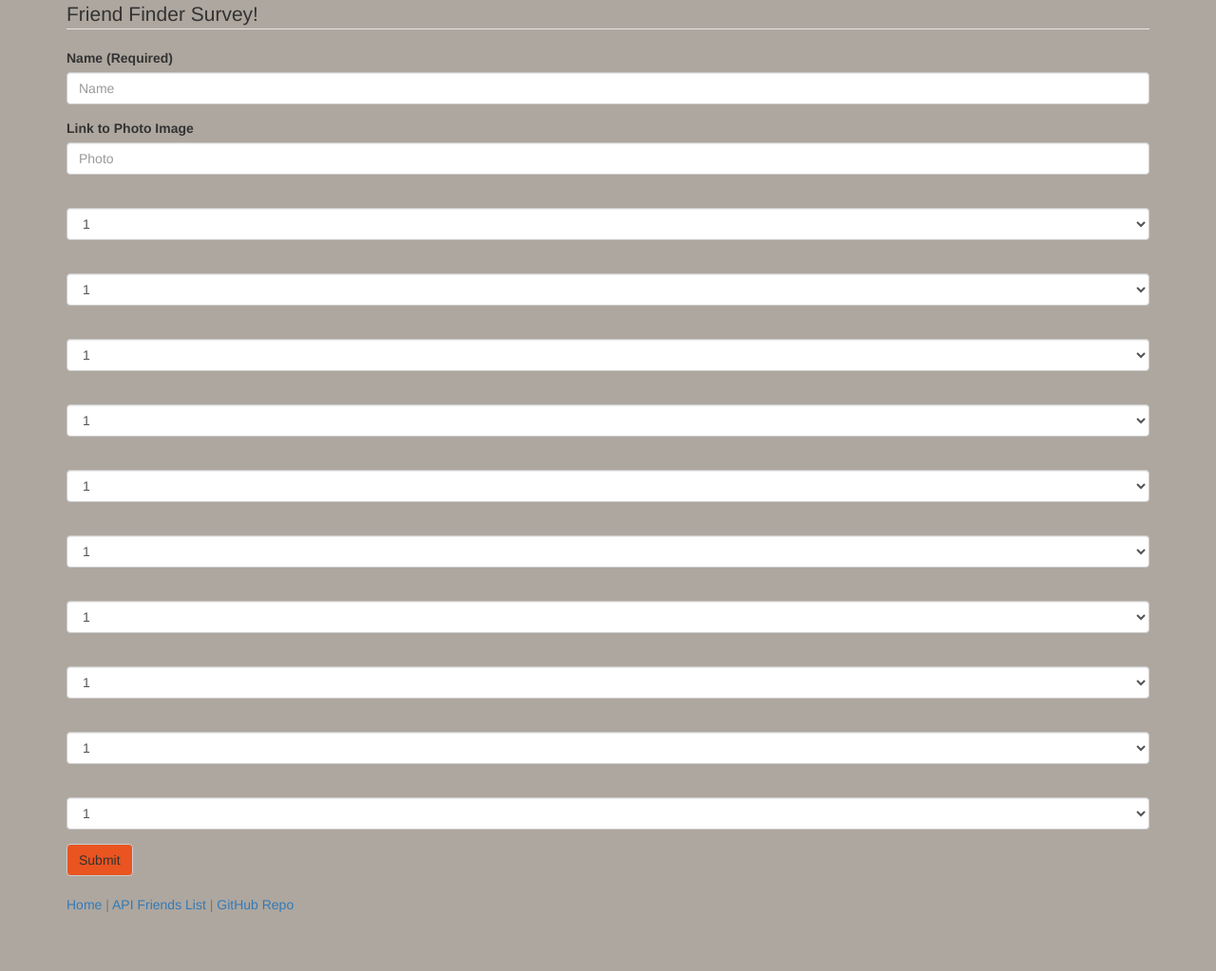
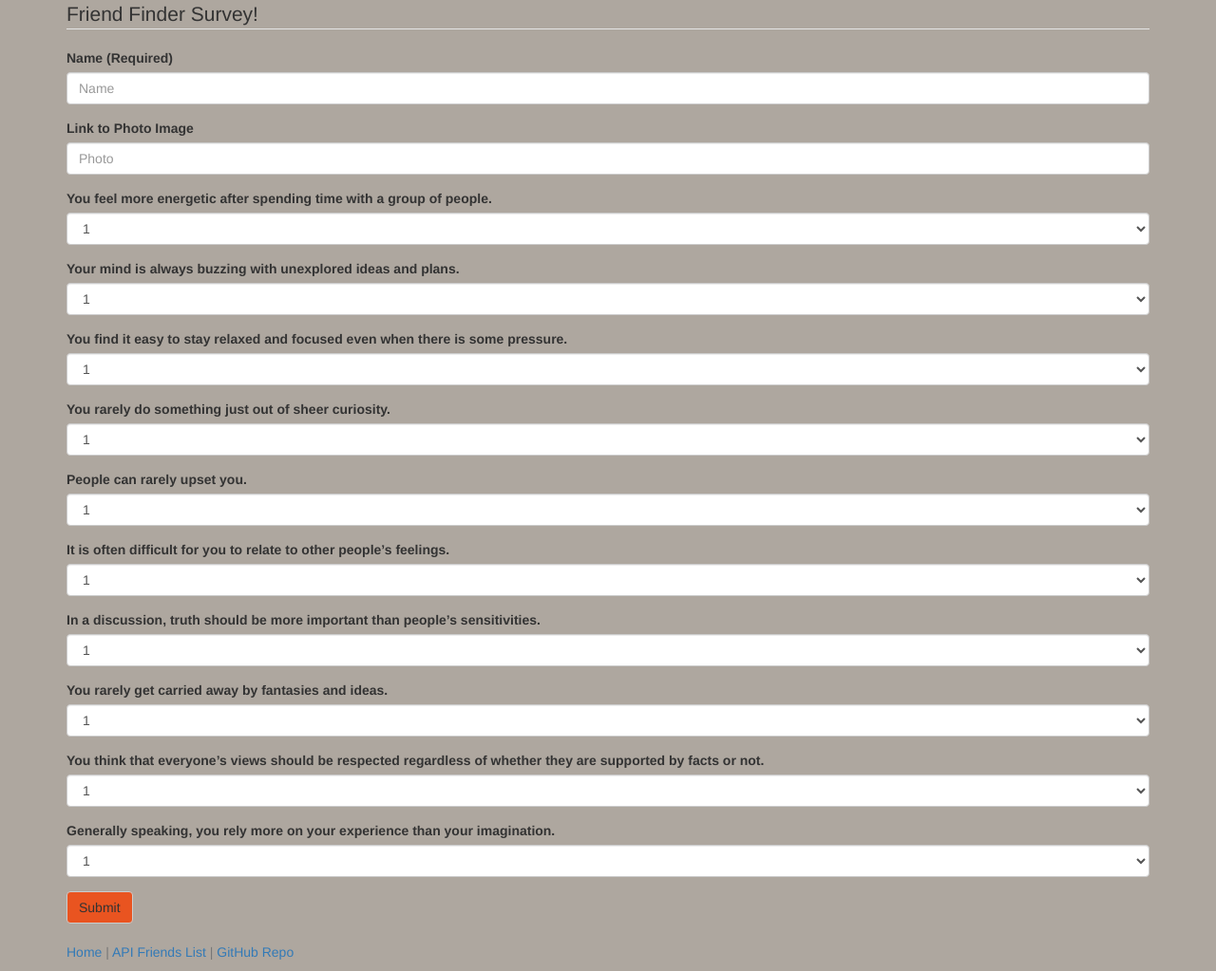
Before and after one commit to nordberg5780/FriendFinder, a website: page app/public/survey.html in a window 1280 px wide. Shown: the whole page at 95% size. Before the commit the page ends 973 px from the top, so only its background shows below. Drawn offline with nearby package versions, Linux system fonts and the light colour scheme; files that its build step writes are made by us from their sources.

Commit message:
Fixed an issue that would not display name or picture of the friend choosen

```diff
--- a/app/public/survey.html
+++ b/app/public/survey.html
@@ -24,7 +24,7 @@
 				<input type="text" class="form-control" id="photo" placeholder="Photo">
 			</div>
 			<div class="form-group">
-				<label for="name"></label>
+				<label for="name">You feel more energetic after spending time with a group of people.</label>
 				<select class="form-control" id="q1">
 					<option>1</option>
 					<option>2</option>
@@ -34,7 +34,7 @@
 				</select>
 			</div>
 			<div class="form-group">
-				<label for="name"></label>
+				<label for="name">Your mind is always buzzing with unexplored ideas and plans.</label>
 				<select class="form-control" id="q2">
 					<option>1</option>
 					<option>2</option>
@@ -44,7 +44,7 @@
 				</select>
 			</div>
 			<div class="form-group">
-				<label for="name"></label>
+				<label for="name">You find it easy to stay relaxed and focused even when there is some pressure.</label>
 				<select class="form-control" id="q3">
 					<option>1</option>
 					<option>2</option>
@@ -54,7 +54,7 @@
 				</select>
 			</div>
 			<div class="form-group">
-				<label for="name"></label>
+				<label for="name">You rarely do something just out of sheer curiosity.</label>
 				<select class="form-control" id="q4">
 					<option>1</option>
 					<option>2</option>
@@ -64,7 +64,7 @@
 				</select>
 			</div>
 			<div class="form-group">
-				<label for="name"></label>
+				<label for="name">People can rarely upset you.</label>
 				<select class="form-control" id="q5">
 					<option>1</option>
 					<option>2</option>
@@ -74,7 +74,7 @@
 				</select>
 			</div>
 			<div class="form-group">
-				<label for="name"></label>
+				<label for="name">It is often difficult for you to relate to other people’s feelings.</label>
 				<select class="form-control" id="q6">
 					<option>1</option>
 					<option>2</option>
@@ -84,7 +84,7 @@
 				</select>
 			</div>
 			<div class="form-group">
-				<label for="name"></label>
+				<label for="name">In a discussion, truth should be more important than people’s sensitivities.</label>
 				<select class="form-control" id="q7">
 					<option>1</option>
 					<option>2</option>
@@ -94,7 +94,7 @@
 				</select>
 			</div>
 			<div class="form-group">
-				<label for="name"></label>
+				<label for="name">You rarely get carried away by fantasies and ideas.</label>
 				<select class="form-control" id="q8">
 					<option>1</option>
 					<option>2</option>
@@ -104,7 +104,7 @@
 				</select>
 			</div>
 			<div class="form-group">
-				<label for="name"></label>
+				<label for="name">You think that everyone’s views should be respected regardless of whether they are supported by facts or not.</label>
 				<select class="form-control" id="q9">
 					<option>1</option>
 					<option>2</option>
@@ -114,7 +114,7 @@
 				</select>
 			</div>
 			<div class="form-group">
-				<label for="name"></label>
+				<label for="name">Generally speaking, you rely more on your experience than your imagination.</label>
 				<select class="form-control" id="q10">
 					<option>1</option>
 					<option>2</option>
@@ -223,7 +223,7 @@
 			console.log(minScore);
 			console.log(matchName);
 			// Adding the best match's name and photo to the modal
-			$("#matchNameH").text(matchName);
+			$("#matchName").text(matchName);
 			$("#matchImg").attr("src", matchPhoto);
 		};
 		/**********************************************/
```
Also changed, not shown: app/data/friends.js (+21 -4 lines).
